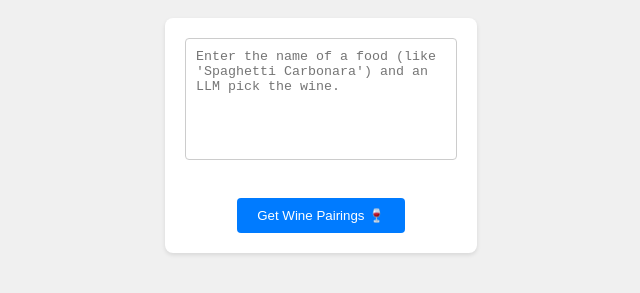
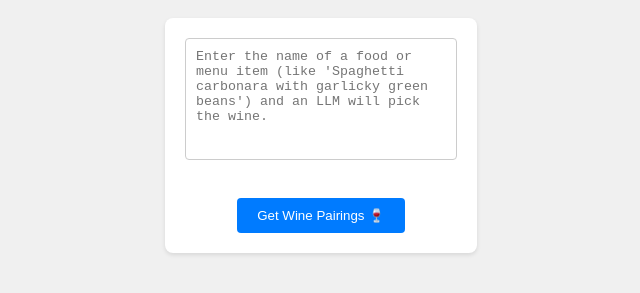
Before and after one commit to Medusa-Intelligence-Corp/LLMmMm, a plain HTML site: page index.html in a window 1280 px wide. Shown: the part 315-608 px from the top of the page, without its empty margins (319-959 px from the left). Drawn offline with Linux system fonts and the light colour scheme.

Commit message:
better index.tml

```diff
--- a/index.html
+++ b/index.html
@@ -102,7 +102,7 @@
     <h1>LLMmMm &#128523;</h1>
     <form onsubmit="fetchDishPairings()">
         <div class="form-content">
-        <textarea id="dishName" name="dishName" placeholder="Enter the name of a food (like 'Spaghetti Carbonara') and an LLM pick the wine."></textarea><br>
+        <textarea id="dishName" name="dishName" placeholder="Enter the name of a food or menu item (like 'Spaghetti carbonara with garlicky green beans') and an LLM will pick the wine."></textarea><br>
         <input type="submit" value="Get Wine Pairings &#127863;">
         </div>
     </form>
```
